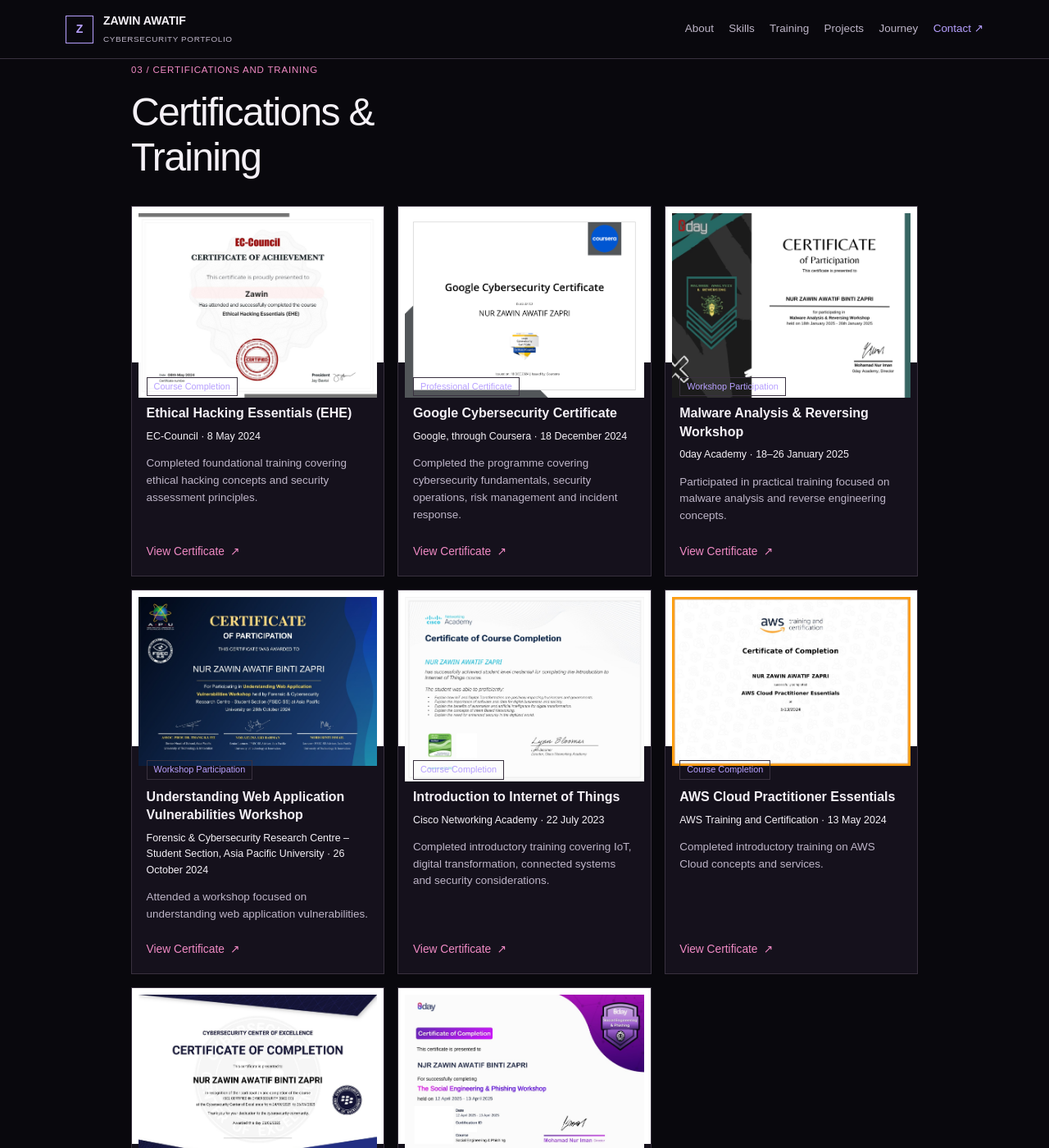
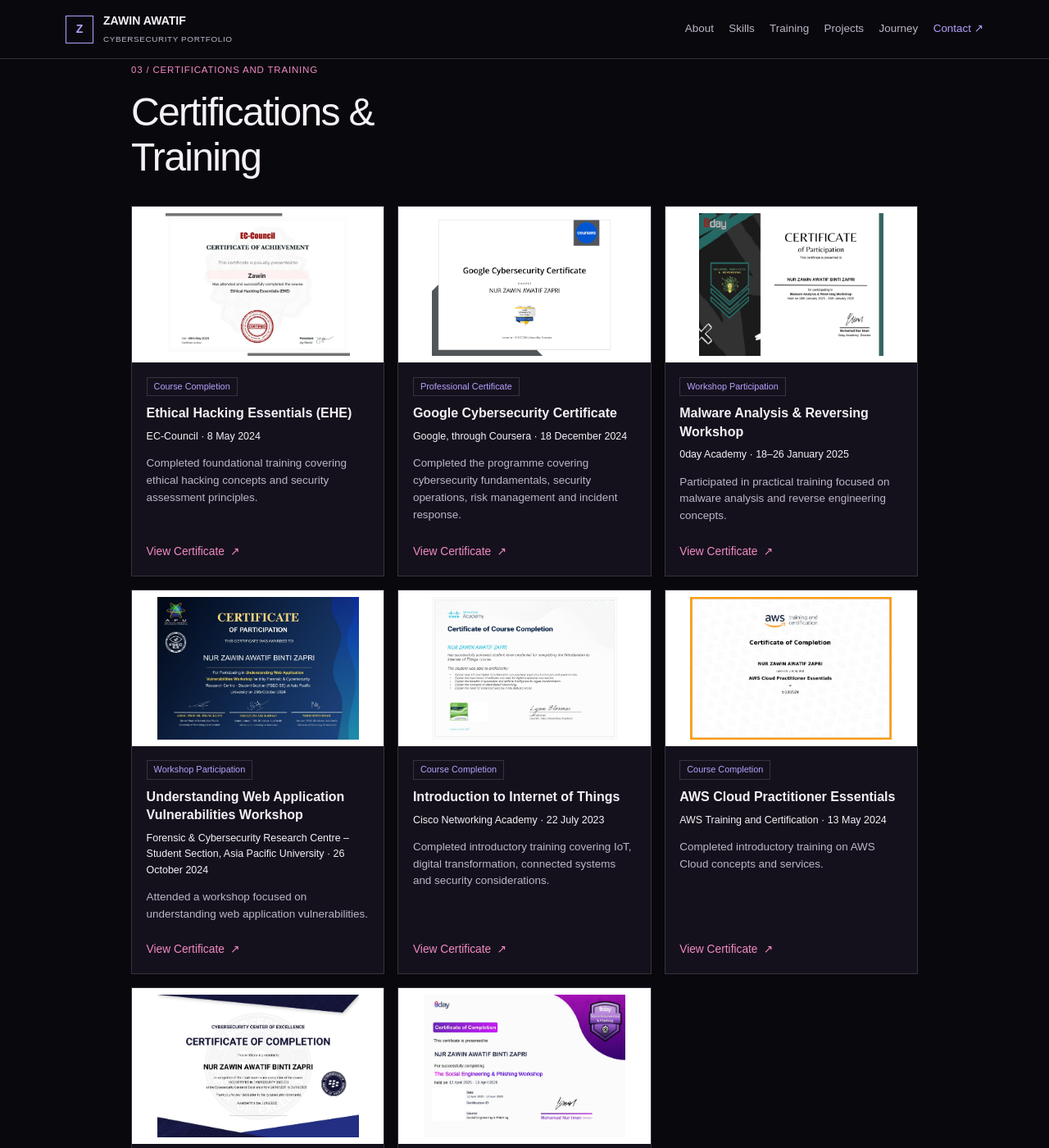
Before and after one commit to WinZapri/cybersecurity-portfolio, a Jekyll site: the page built from index.md, in a window 1280 px wide and 1400 px high, scrolled down 2636 px. Shown: the whole window at 82% size. Built offline with Jekyll 4.4.1, drawn with Linux system fonts in a browser that asks for light colours.

Commit message:
fix: contain certificate thumbnails
Co-authored-by: Copilot App <223556219+Copilot@users.noreply.github.com>

```diff
--- a/assets/css/portfolio.css
+++ b/assets/css/portfolio.css
@@ -78,8 +78,8 @@ main { overflow: hidden; }
 .certificate-grid { display: grid; grid-template-columns: repeat(3, minmax(0, 1fr)); gap: 1rem; }
 .certificate-card { display: flex; min-width: 0; flex-direction: column; overflow: hidden; border: 1px solid var(--line); background: var(--navy-light); transition: border-color .18s ease, transform .18s ease; }
 .certificate-card:hover { transform: translateY(-2px); border-color: var(--purple); }
-.certificate-preview { display: grid; height: 190px; place-items: center; padding: .5rem; background: #fff; }
-.certificate-preview img { display: block; width: 100%; height: 100%; object-fit: contain; }
+.certificate-preview { display: grid; height: 190px; place-items: center; overflow: hidden; padding: .5rem; background: #fff; }
+.certificate-preview img { display: block; width: 100%; height: 100%; min-width: 0; min-height: 0; object-fit: contain; }
 .certificate-content { display: flex; flex: 1; flex-direction: column; align-items: flex-start; padding: 1.1rem; }
 .credential-type { display: inline-block; margin-bottom: .65rem; padding: .12rem .5rem; border: 1px solid var(--line); color: var(--purple); font-size: .68rem; line-height: 1.6; }
 .certificate-content h3 { margin: 0 0 .45rem; font-size: 1rem; font-weight: 600; line-height: 1.4; }
```
